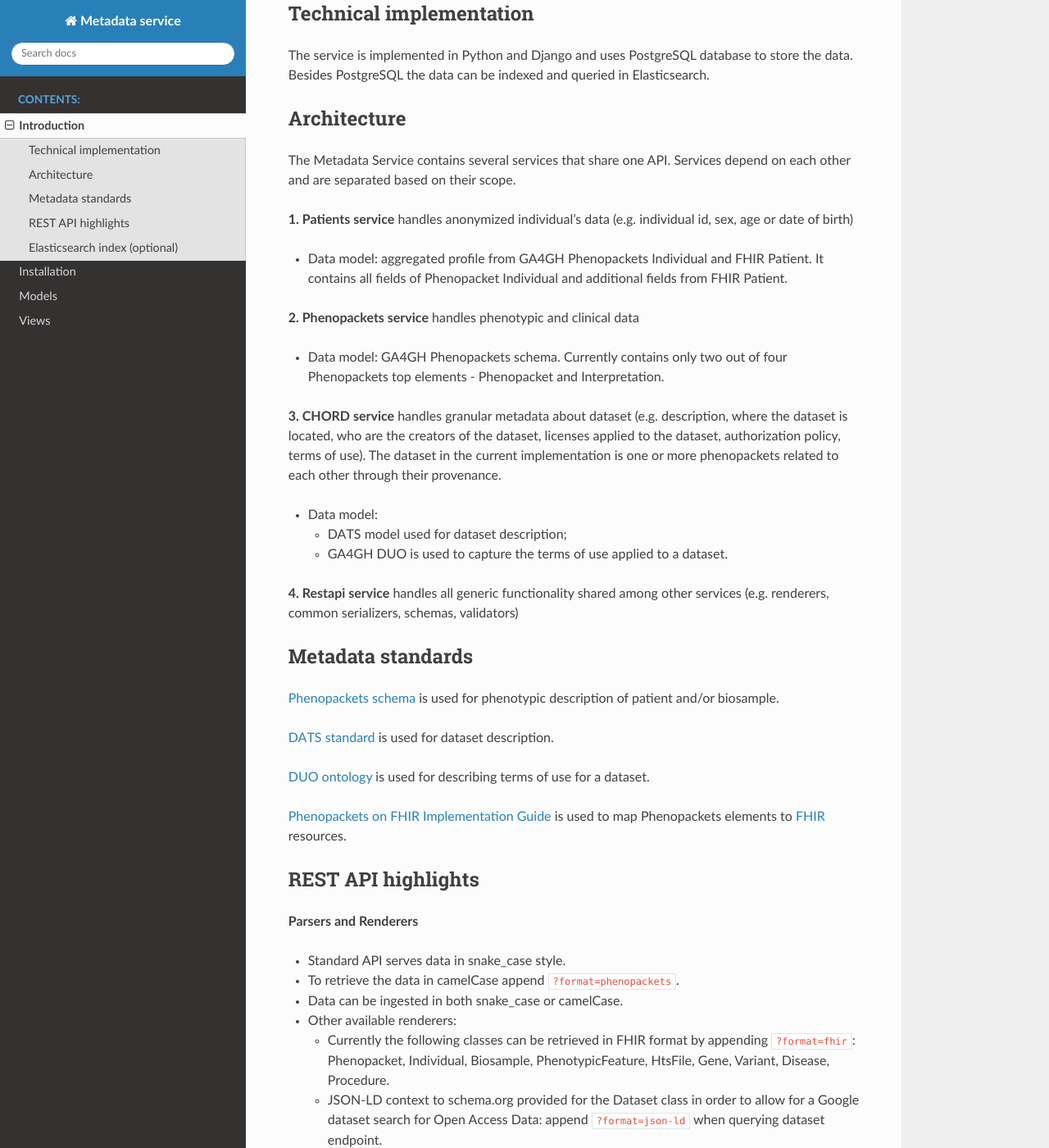
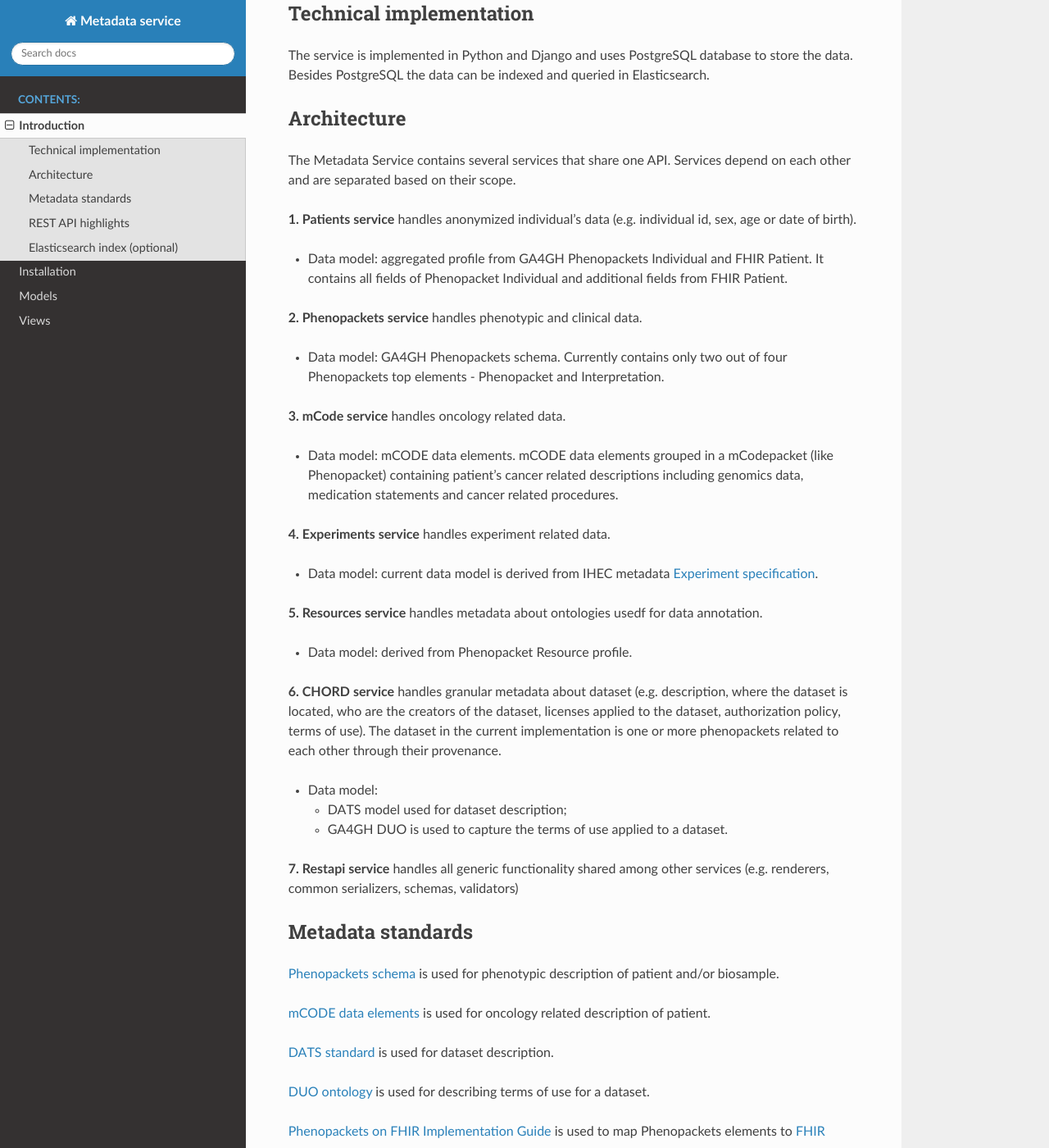
Before and after one commit to bento-platform/katsu, a Sphinx documentation site: the page built from docs/modules/introduction.rst, in a window 1280 px wide and 1400 px high, scrolled down 913 px. Shown: the whole window at 82% size. Built offline with Sphinx 7.4.7 and the Read the Docs theme 2.0.0, drawn with Linux system fonts in a browser that asks for light colours; the version number could not be read and is left out; some of the changed text lies outside the part shown.

Commit message:
update intro

```diff
--- a/docs/modules/introduction.rst
+++ b/docs/modules/introduction.rst
@@ -22,15 +22,27 @@ Architecture
 The Metadata Service contains several services that share one API.
 Services depend on each other and are separated based on their scope.
 
-**1. Patients service** handles anonymized individual’s data (e.g. individual id, sex, age or date of birth)
+**1. Patients service** handles anonymized individual’s data (e.g. individual id, sex, age or date of birth).
 
 - Data model: aggregated profile from GA4GH Phenopackets Individual and FHIR Patient. It contains all fields of Phenopacket Individual and additional fields from FHIR Patient.
 
-**2. Phenopackets service** handles phenotypic and clinical data
+**2. Phenopackets service** handles phenotypic and clinical data.
 
 - Data model: GA4GH Phenopackets schema. Currently contains only two out of four Phenopackets top elements - Phenopacket and Interpretation.
 
-**3. CHORD service** handles granular metadata about dataset (e.g. description, where the dataset is located, who are the creators of the dataset, licenses applied to the dataset,
+**3. mCode service** handles oncology related data.
+
+- Data model: mCODE data elements. mCODE data elements grouped in a mCodepacket (like Phenopacket) containing patient's cancer related descriptions including genomics data, medication statements and cancer related procedures.
+
+**4. Experiments service** handles experiment related data.
+
+- Data model: current data model is derived from IHEC metadata `Experiment specification <https://github.com/IHEC/ihec-ecosystems/blob/master/docs/metadata/2.0/Ihec_metadata_specification.md#experiments>`_.
+
+**5. Resources service** handles metadata about ontologies usedf for data annotation.
+
+- Data model: derived from Phenopacket Resource profile.
+
+**6. CHORD service** handles granular metadata about dataset (e.g. description, where the dataset is located, who are the creators of the dataset, licenses applied to the dataset,
 authorization policy, terms of use).
 The dataset in the current implementation is one or more phenopackets related to each other through their provenance.
 
@@ -40,7 +52,7 @@ The dataset in the current implementation is one or more phenopackets related to
   - GA4GH DUO is used to capture the terms of use applied to a dataset.
 
 
-**4. Restapi service** handles all generic functionality shared among other services (e.g. renderers, common serializers, schemas, validators)
+**7. Restapi service** handles all generic functionality shared among other services (e.g. renderers, common serializers, schemas, validators)
 
 
 Metadata standards
@@ -48,12 +60,15 @@ Metadata standards
 
 `Phenopackets schema <https://github.com/phenopackets/phenopacket-schema>`_ is used for phenotypic description of patient and/or biosample.
 
+`mCODE data elements <https://mcodeinitiative.org/>`_ is used for oncology related description of patient.
+
 `DATS standard <https://github.com/datatagsuite>`_ is used for dataset description.
 
 `DUO ontology <https://github.com/EBISPOT/DUO>`_ is used for describing terms of use for a dataset.
 
 `Phenopackets on FHIR Implementation Guide <https://aehrc.github.io/fhir-phenopackets-ig/>`_ is used to map Phenopackets elements to `FHIR <https://www.hl7.org/fhir/>`_ resources.
 
+`IHEC Metadata Experiment <https://github.com/IHEC/ihec-ecosystems/blob/master/docs/metadata/2.0/Ihec_metadata_specification.md#experiments>`_ is used for describing an experiment.
 
 REST API highlights
 -------------------
```
